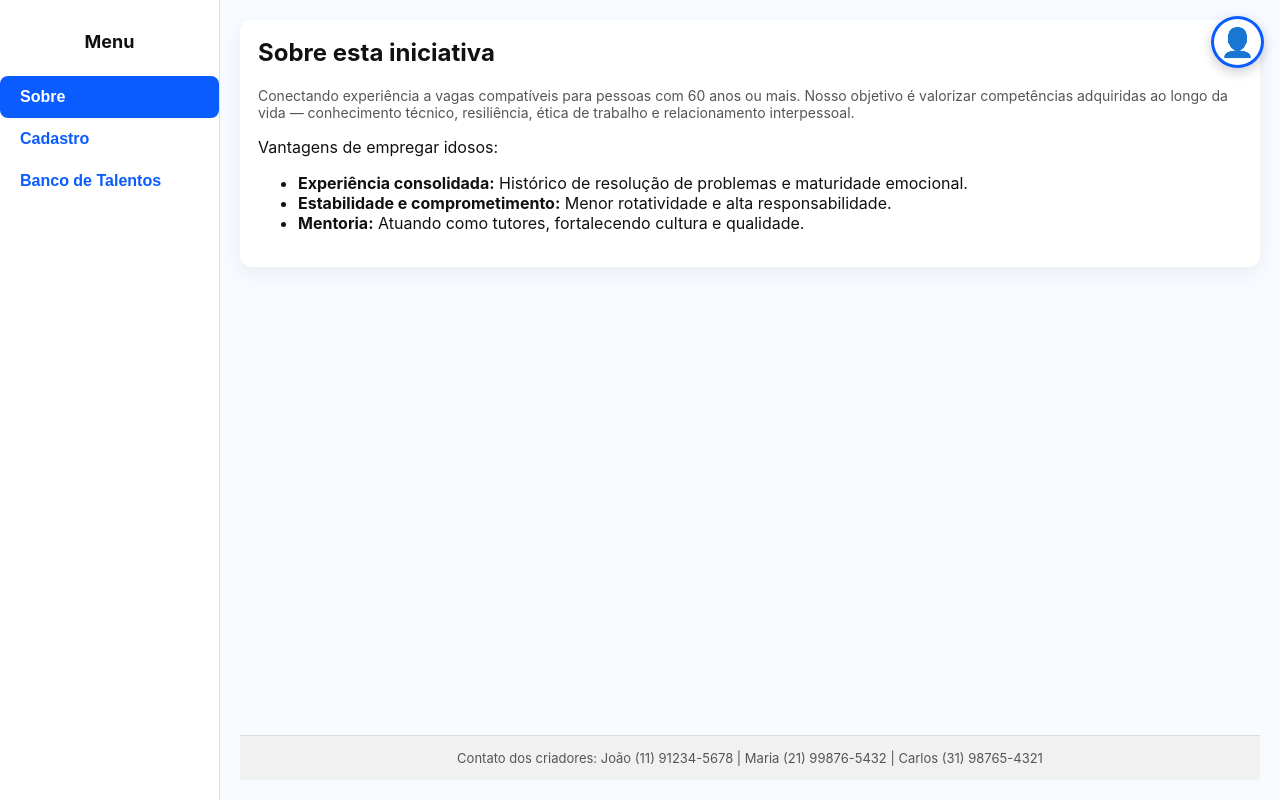
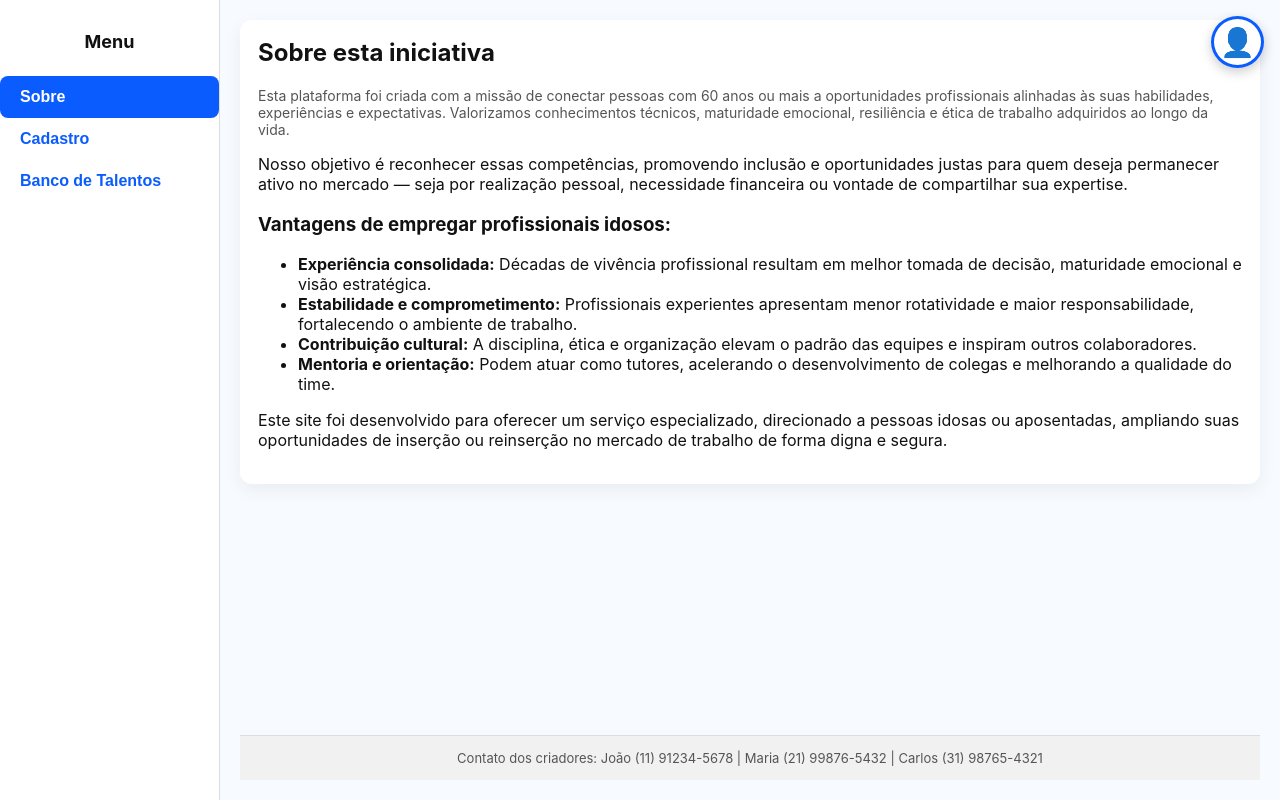
Before and after one commit to hungaro-cezar/juan, a plain HTML site: page index.html in a window 1280 px wide. Drawn offline with Linux system fonts and the light colour scheme.

Commit message:
Update index.html

```diff
--- a/index.html
+++ b/index.html
@@ -172,13 +172,37 @@
     <!-- Sobre -->
     <section id="sobreTab" class="tab active card">
       <h1>Sobre esta iniciativa</h1>
-      <p class="lead">Conectando experiência a vagas compatíveis para pessoas com 60 anos ou mais. Nosso objetivo é valorizar competências adquiridas ao longo da vida — conhecimento técnico, resiliência, ética de trabalho e relacionamento interpessoal.</p>
-      <p>Vantagens de empregar idosos:</p>
-      <ul>
-        <li><strong>Experiência consolidada:</strong> Histórico de resolução de problemas e maturidade emocional.</li>
-        <li><strong>Estabilidade e comprometimento:</strong> Menor rotatividade e alta responsabilidade.</li>
-        <li><strong>Mentoria:</strong> Atuando como tutores, fortalecendo cultura e qualidade.</li>
-      </ul>
+
+  <p class="lead">
+    Esta plataforma foi criada com a missão de conectar pessoas com 60 anos ou mais a oportunidades profissionais alinhadas às suas habilidades, experiências e expectativas.
+    Valorizamos conhecimentos técnicos, maturidade emocional, resiliência e ética de trabalho adquiridos ao longo da vida.
+  </p>
+
+  <p>
+    Nosso objetivo é reconhecer essas competências, promovendo inclusão e oportunidades justas para quem deseja permanecer ativo no mercado — seja por realização pessoal,
+    necessidade financeira ou vontade de compartilhar sua expertise.
+  </p>
+
+  <h3>Vantagens de empregar profissionais idosos:</h3>
+  <ul>
+    <li>
+      <strong>Experiência consolidada:</strong> Décadas de vivência profissional resultam em melhor tomada de decisão, maturidade emocional e visão estratégica.
+    </li>
+    <li>
+      <strong>Estabilidade e comprometimento:</strong> Profissionais experientes apresentam menor rotatividade e maior responsabilidade, fortalecendo o ambiente de trabalho.
+    </li>
+    <li>
+      <strong>Contribuição cultural:</strong> A disciplina, ética e organização elevam o padrão das equipes e inspiram outros colaboradores.
+    </li>
+    <li>
+      <strong>Mentoria e orientação:</strong> Podem atuar como tutores, acelerando o desenvolvimento de colegas e melhorando a qualidade do time.
+    </li>
+  </ul>
+
+  <p>
+    Este site foi desenvolvido para oferecer um serviço especializado, direcionado a pessoas idosas ou aposentadas, ampliando suas oportunidades de inserção ou reinserção
+    no mercado de trabalho de forma digna e segura.
+  </p>
     </section>
 
     <!-- Cadastro -->
```
